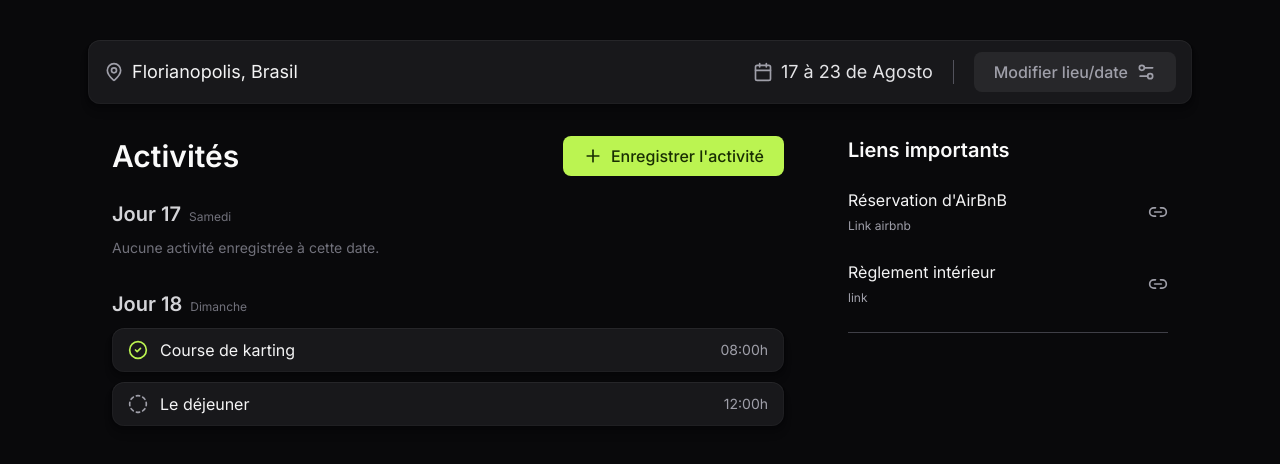
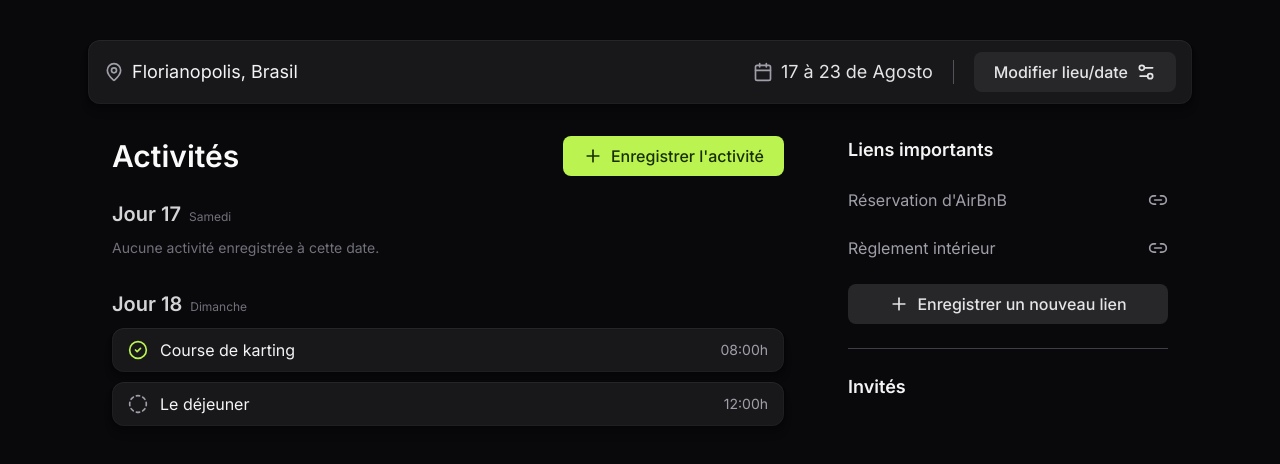
Before and after one commit to xeniaalex3/PlannTrip, a React (Vite) app in the folder frontend/: page /trips/1 in a window 1280 px wide. Shown: the top 464 px of the page. Built offline with nearby package versions, Linux system fonts and the light colour scheme.

Commit message:
✨ refactor LinksContent component; add CreateLinkModal and InviteGuestModal components; update TripDetails page to include new modals and enhance UI with improved button colors

```diff
--- a/frontend/src/@types/tripDetails.ts
+++ b/frontend/src/@types/tripDetails.ts
@@ -1,5 +1,8 @@
 export interface LinksContentProps {
 title: string;
-description: string;
 link: string
 }
+
+export interface CreateLinkModalProps {
+  handleCloseLinkModal: () => void;
+}
--- a/frontend/src/components/InviteGuestModal/InviteGuestModal.tsx
+++ b/frontend/src/components/Modals/InviteGuestModal/InviteGuestModal.tsx
@@ -1,8 +1,8 @@
 import { type Dispatch, type FormEvent } from 'react'
-import ModalWrapper from '../ui/ModalWrapper/ModalWrapper'
+import ModalWrapper from '../../ui/ModalWrapper/ModalWrapper'
 import { X, AtSign, Plus } from 'lucide-react'
-import InputWrapper from '../ui/form/InputWrapper/InputWrapper'
-import CustomButton from '../ui/CustomButton/CustomButton'
+import InputWrapper from '../../ui/form/InputWrapper/InputWrapper'
+import CustomButton from '../../ui/CustomButton/CustomButton'
 import { toast } from 'react-toastify'
 
 interface InviteGuestModalProps {
--- a/frontend/src/components/steps/SearchForm/SearchForm.tsx
+++ b/frontend/src/components/steps/SearchForm/SearchForm.tsx
@@ -75,7 +75,7 @@ export default function SearchForm({
       {inputOpen ? (
         <CustomButton type="button" color="gray" onClick={closeGuestInput}>
           Modifier lieu/date
-          <Settings2 className="size-5 text-zinc-400" />
+          <Settings2 className="size-5 text-zinc-200" />
         </CustomButton>
       ) : (
         <CustomButton type="submit" onClick={openGuestInput}>
--- a/frontend/src/components/ui/CustomButton/CustomButton.tsx
+++ b/frontend/src/components/ui/CustomButton/CustomButton.tsx
@@ -16,7 +16,7 @@ export default function CustomButton({
       colorCss = "bg-lime-300 text-lime-950 hover:bg-lime-400";
       break;
     case "gray":
-      colorCss = "bg-zinc-800 text-zinc-400 hover:bg-zinc-700";
+      colorCss = "bg-zinc-800 text-zinc-200 hover:bg-zinc-700";
       break;
     default:
       colorCss = "bg-lime-300 text-lime-950 hover:bg-lime-400";
--- a/frontend/src/pages/Home/Home.tsx
+++ b/frontend/src/pages/Home/Home.tsx
@@ -1,8 +1,8 @@
 import { useState } from 'react'
 import SearchForm from '../../components/steps/SearchForm/SearchForm'
 import GuestForm from '../../components/steps/GuestForm/GuestForm'
-import InviteGuestModal from '../../components/InviteGuestModal/InviteGuestModal'
-import ConfirmTripModal from '../../components/ConfirmTripModal/ConfirmTripModal'
+import InviteGuestModal from '../../components/Modals/InviteGuestModal/InviteGuestModal'
+import ConfirmTripModal from '../../components/Modals/ConfirmTripModal/ConfirmTripModal'
 import type { DateRange } from "react-day-picker";
 
 export default function Home() {
--- /dev/null
+++ b/frontend/src/pages/TripDetails/LinksContainer/CreateLinkModal/CreateLinkModal.tsx
@@ -0,0 +1,49 @@
+import ModalWrapper from '../../../../components/ui/ModalWrapper/ModalWrapper'
+import { type CreateLinkModalProps } from '../../../../@types/tripDetails'
+import { Link2, Tag } from 'lucide-react'
+import InputWrapper from '../../../../components/ui/form/InputWrapper/InputWrapper'
+import CustomButton from '../../../../components/ui/CustomButton/CustomButton'
+
+export default function CreateLinkModal({
+  handleCloseLinkModal
+}: CreateLinkModalProps) {
+  return (
+      <ModalWrapper onClick={handleCloseLinkModal}>
+          <div className="space-y-2 flex flex-col items-start">
+            <h2 className="text-zinc-200 text-lg font-semibold">
+              Enregistrer le lien
+            </h2>
+            <p className="text-zinc-400 text-sm text-left">
+              Tous les invités peuvent consulter les liens importants.
+            </p>
+          </div>
+          <form
+            action=""
+            className="flex flex-col items-center  mt-4 space-y-3"
+
+          >
+            <div className="flex items-center gap-2 bg-zinc-950 h-14 w-full px-2 rounded-lg">
+              <Tag className="text-zinc-400 size-5" />
+              <InputWrapper
+                type="text"
+                name="title"
+                placeholder="Titre du lien"
+                className="bg-transparent text-lg placeholder-zinc-400 outline-none w-90"
+              />
+            </div>
+            <div className="flex items-center gap-2 bg-zinc-950 h-14 w-full px-2 rounded-lg">
+              <Link2 className="text-zinc-400 size-5" />
+              <InputWrapper
+                type="email"
+                name="link"
+                placeholder="URL"
+                className="bg-transparent text-lg placeholder-zinc-400 outline-none w-90"
+              />
+            </div>
+            <CustomButton type="submit" fullWidth>
+              Enregistrer le lien
+            </CustomButton>
+          </form>
+        </ModalWrapper>
+  )
+}
--- a/frontend/src/pages/TripDetails/LinksContainer/LinksContent.tsx
+++ /dev/null
@@ -1,24 +0,0 @@
-import { Link } from 'react-router'
-import { Link2 } from 'lucide-react'
-import { type LinksContentProps } from '../../../@types/tripDetails'
-
-export default function LinksContent({ title, description, link} : LinksContentProps) {
-  return (
-    <div className="flex justify-between items-center">
-      <div>
-        <h4 className="text-zinc-100 font-sm">{title}</h4>
-        <Link
-          to={link}
-          className="text-xs text-zinc-400"
-          target="_blank"
-        >
-          {description}
-        </Link>
-      </div>
-      <Link to={link} target="_blank">
-        {' '}
-        <Link2 className="size-5 text-zinc-400" />
-      </Link>
-    </div>
-  )
-}
--- /dev/null
+++ b/frontend/src/pages/TripDetails/LinksContainer/LinksContent/LinksContent.tsx
@@ -0,0 +1,17 @@
+import { Link } from 'react-router'
+import { Link2 } from 'lucide-react'
+import { type LinksContentProps } from '../../../../@types/tripDetails'
+
+export default function LinksContent({ title, link} : LinksContentProps) {
+  return (
+    <div className="flex justify-between items-center">
+      <div>
+        <h4 className="text-zinc-400 font-xs">{title}</h4>
+      </div>
+      <Link to={link} target="_blank">
+        {' '}
+        <Link2 className="size-5 text-zinc-400" />
+      </Link>
+    </div>
+  )
+}
--- a/frontend/src/pages/TripDetails/TripDetails.tsx
+++ b/frontend/src/pages/TripDetails/TripDetails.tsx
@@ -1,16 +1,22 @@
+import { useState } from 'react'
 import {
   Calendar,
   MapPin,
   Settings2,
   Plus,
   CircleCheck,
-  CircleDashed,
+  CircleDashed
 } from 'lucide-react'
 import CustomButton from '../../components/ui/CustomButton/CustomButton'
-import LinksContent from './LinksContainer/LinksContent'
-
+import LinksContent from './LinksContainer/LinksContent/LinksContent'
+import CreateLinkModal from './LinksContainer/CreateLinkModal/CreateLinkModal'
 
 export default function TripDetails() {
+  const [openLinkModal, setOpenLinkModal] = useState(false)
+
+  const handleOpenLinkModal = () => setOpenLinkModal(true)
+  const handleCloseLinkModal = () => setOpenLinkModal(false)
+
   return (
     <div className="max-w-6xl px-6 py-10 mx-auto space-y-8">
       <div className="px-4 h-16 rounded-xl bg-zinc-900 shadow-[var(--shadow)] flex items-center justify-between">
@@ -24,12 +30,9 @@ export default function TripDetails() {
             <span className="text-lg text-zinc-200">17 à 23 de Agosto</span>
           </div>
           <div className="w-px h-6 bg-zinc-600" />
-          <CustomButton
-            type="button"
-            color='gray'
-          >
+          <CustomButton type="button" color="gray">
             Modifier lieu/date
-            <Settings2 className="size-5 text-zinc-400" />
+            <Settings2 className="size-5 text-zinc-200" />
           </CustomButton>
         </div>
       </div>
@@ -81,25 +84,36 @@ export default function TripDetails() {
 
         <div className="w-80 space-y-6">
           <div className="space-y-6">
-            <h3 className="text-zinc-50 font-semibold text-xl">
+            <h3 className="text-zinc-100 font-semibold text-lg">
               Liens importants
             </h3>
             <LinksContent
-            description='Link airbnb'
-            title="Réservation d'AirBnB"
-            link='https://www.airbnb.com.br/rooms/104700011'
+              title="Réservation d'AirBnB"
+              link="https://www.airbnb.com.br/rooms/104700011"
             />
             <LinksContent
-            description='link'
-            title='Règlement intérieur'
-            link='https://www.notion.com/pages/1047000112'
+              title="Règlement intérieur"
+              link="https://www.notion.com/pages/1047000112"
             />
-
+            <CustomButton
+              type="button"
+              color="gray"
+              fullWidth
+              onClick={handleOpenLinkModal}
+            >
+              <Plus className="size-5 text-zinc-200" />
+              Enregistrer un nouveau lien
+            </CustomButton>
           </div>
           <div className="w-full h-px bg-zinc-700" />
-          <div></div>
+          <div className="space-y-6">
+            <h3 className="text-zinc-100 font-semibold text-lg">Invités</h3>
+          </div>
         </div>
       </main>
+      {openLinkModal && (
+        <CreateLinkModal handleCloseLinkModal={handleCloseLinkModal} />
+      )}
     </div>
   )
 }
```
Also changed, not shown: frontend/src/components/Modals/ConfirmTripModal/ConfirmTripModal.tsx (renamed from frontend/src/components/ConfirmTripModal/ConfirmTripModal.tsx, +5 -7 lines).
